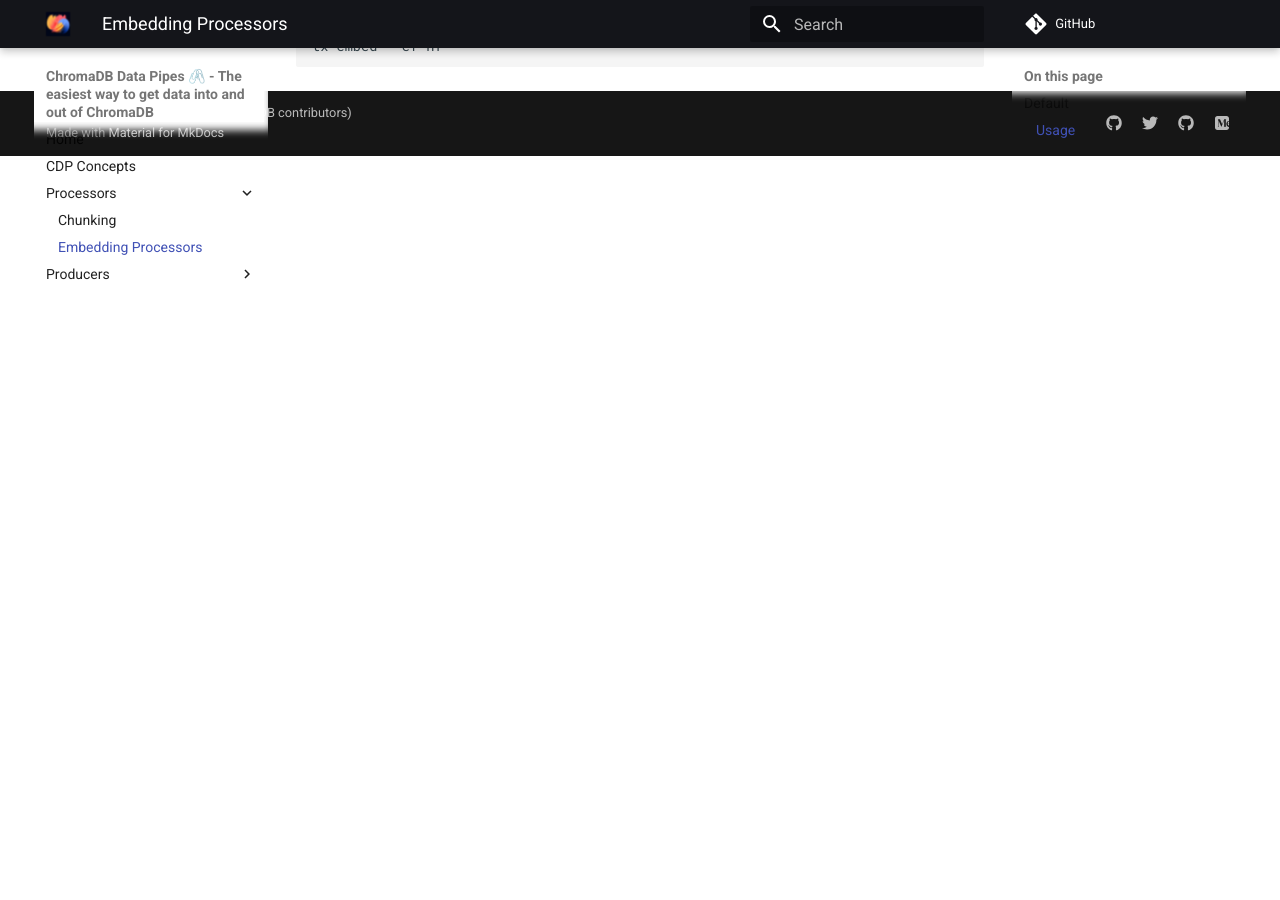
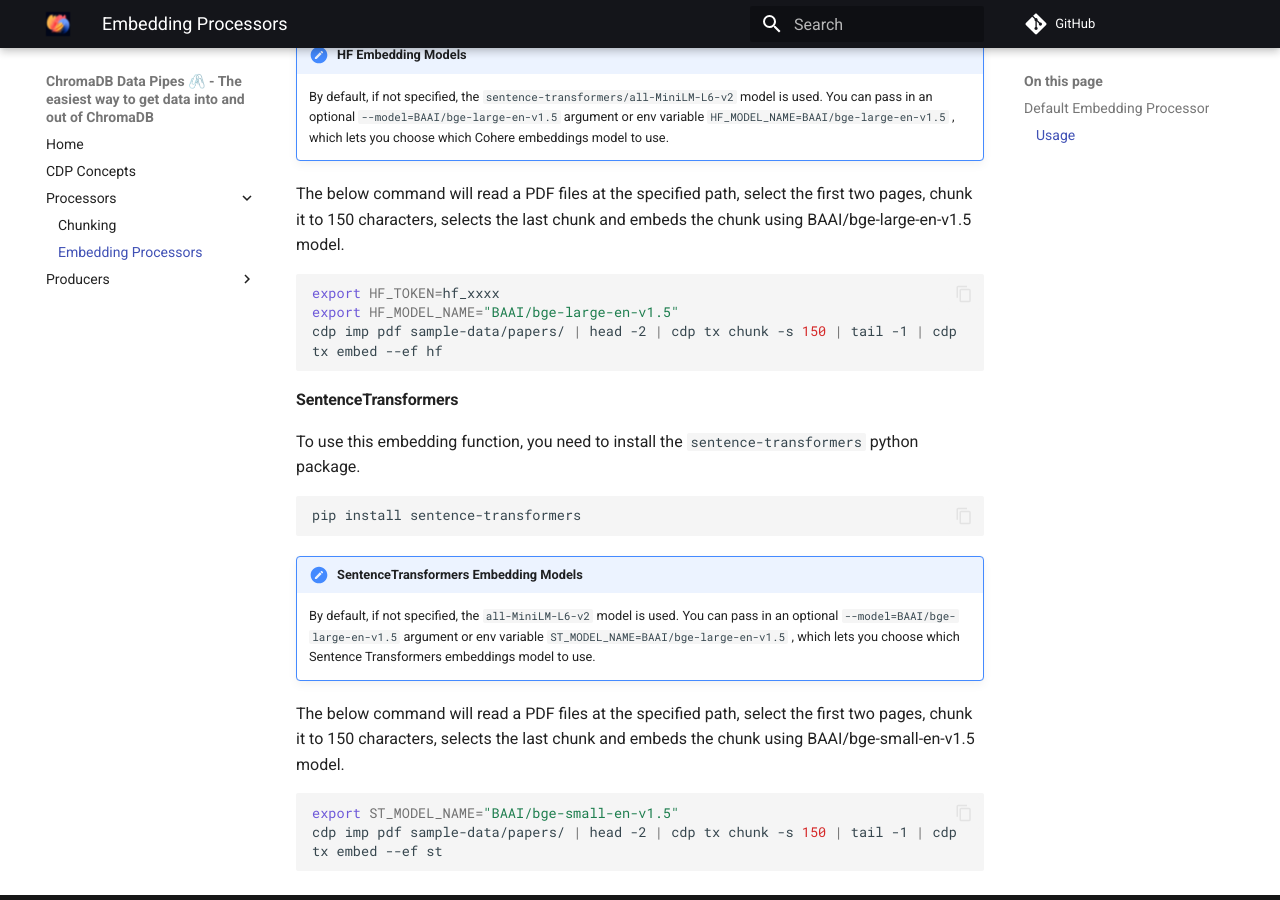
Before and after one commit to amikos-tech/chromadb-data-pipes, an MkDocs documentation site: the page built from docs/processors/embedding.md, in a window 1280 px wide and 900 px high, scrolled down 2018 px. Built offline with MkDocs 1.6.1 and Material for MkDocs 9.7.7, drawn with Linux system fonts in a browser that asks for light colours; comment, search, counter and statistics services are not loaded; some of the changed text lies outside the part shown.

Commit message:
feat: Sentence Transformers HF support
- Removed mypy.ini and moved it in pyproject.toml
- Cleaned up HF tests, need to be redone
- Updated documentation

Refs: #26

````diff
--- a/.pre-commit-config.yaml
+++ b/.pre-commit-config.yaml
@@ -30,5 +30,5 @@
     rev: "v1.2.0"
     hooks:
       - id: mypy
-        args: [--strict, --ignore-missing-imports, --follow-imports=silent, --disable-error-code=type-abstract, --config-file=./mypy.ini]
-        additional_dependencies: ["types-requests", "pydantic", "overrides", "hypothesis", "pytest", "pypika", "numpy", "types-protobuf", "kubernetes"]
+        args: [--strict, --ignore-missing-imports, --follow-imports=silent, --disable-error-code=type-abstract, --config-file=./pyproject.toml]
+        additional_dependencies: ["types-requests", "pydantic", "overrides", "hypothesis", "pytest", "pypika", "numpy"]
--- a/docs/processors/embedding.md
+++ b/docs/processors/embedding.md
@@ -1,12 +1,16 @@
 # Embedding Processors
 
-## Default
+## Default Embedding Processor
 
 CDP comes with a default embedding processor that supports the following embedding functions:
 
 - Default (`default`) - The default ChromaDB embedding function based on OnnxRuntime and MiniLM-L6-v2 model.
 - OpenAI (`openai`) - OpenAI's text-embedding-ada-002 model.
 - Cohere (`cohere`) - Cohere's embedding models.
+- HuggingFrace (`hf`) - HuggingFace's embedding models.
+- SentenceTransformers (`st`) - SentenceTransformers' embedding models.
+
+The embedding functions are based on [ChromaDB's embedding functions](https://docs.trychroma.com/embeddings).
 
 ### Usage
 
@@ -21,6 +25,12 @@
 ```
 
 #### OpenAI
+
+To use this embedding function, you need to install the `openai` python package.
+
+```bash
+pip install openai
+```
 
 !!! note "OpenAI API Key"
 
@@ -37,6 +47,12 @@
 ```
 
 #### Cohere
+
+To use this embedding function, you need to install the `cohere` python package.
+
+```bash
+pip install cohere
+```
 
 !!! note "Cohere API Key"
 
@@ -83,3 +99,27 @@
 export HF_MODEL_NAME="BAAI/bge-large-en-v1.5"
 cdp imp pdf sample-data/papers/ | head -2 | cdp tx chunk -s 150 | tail -1 | cdp tx embed --ef hf
 ```
+
+#### SentenceTransformers
+
+To use this embedding function, you need to install the `sentence-transformers` python package.
+
+```bash
+pip install sentence-transformers
+```
+
+!!! note "SentenceTransformers Embedding Models"
+
+    By default, if not specified, the `all-MiniLM-L6-v2` model is used.
+    You can pass in an optional `--model=BAAI/bge-large-en-v1.5` argument or
+    env variable `ST_MODEL_NAME=BAAI/bge-large-en-v1.5` , which lets you choose which Sentence Transformers
+    embeddings model to use.
+
+The below command will read a PDF files at the specified path, select
+the first two pages, chunk it to 150 characters, selects the last chunk and embeds the chunk
+using BAAI/bge-small-en-v1.5 model.
+
+```bash
+export ST_MODEL_NAME="BAAI/bge-small-en-v1.5"
+cdp imp pdf sample-data/papers/ | head -2 | cdp tx chunk -s 150 | tail -1 | cdp tx embed --ef st
+```
--- a/pyproject.toml
+++ b/pyproject.toml
@@ -44,3 +44,8 @@
     "tests",
     "integration",
 ]
+
+[tool.mypy]
+python_version = "3.9"
+warn_return_any = true
+warn_unused_configs = true
````
Also changed, not shown: 5 other files.
